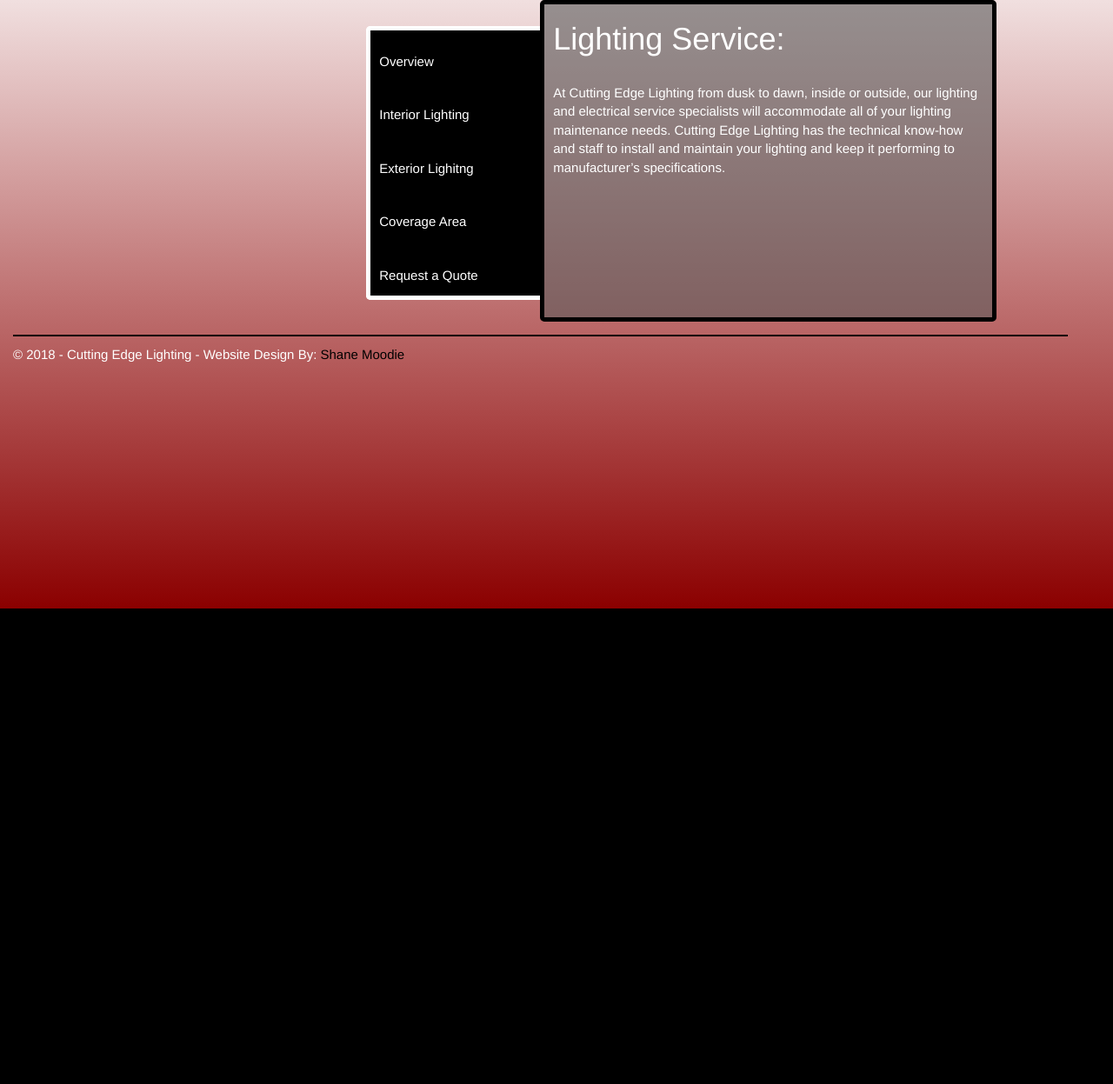
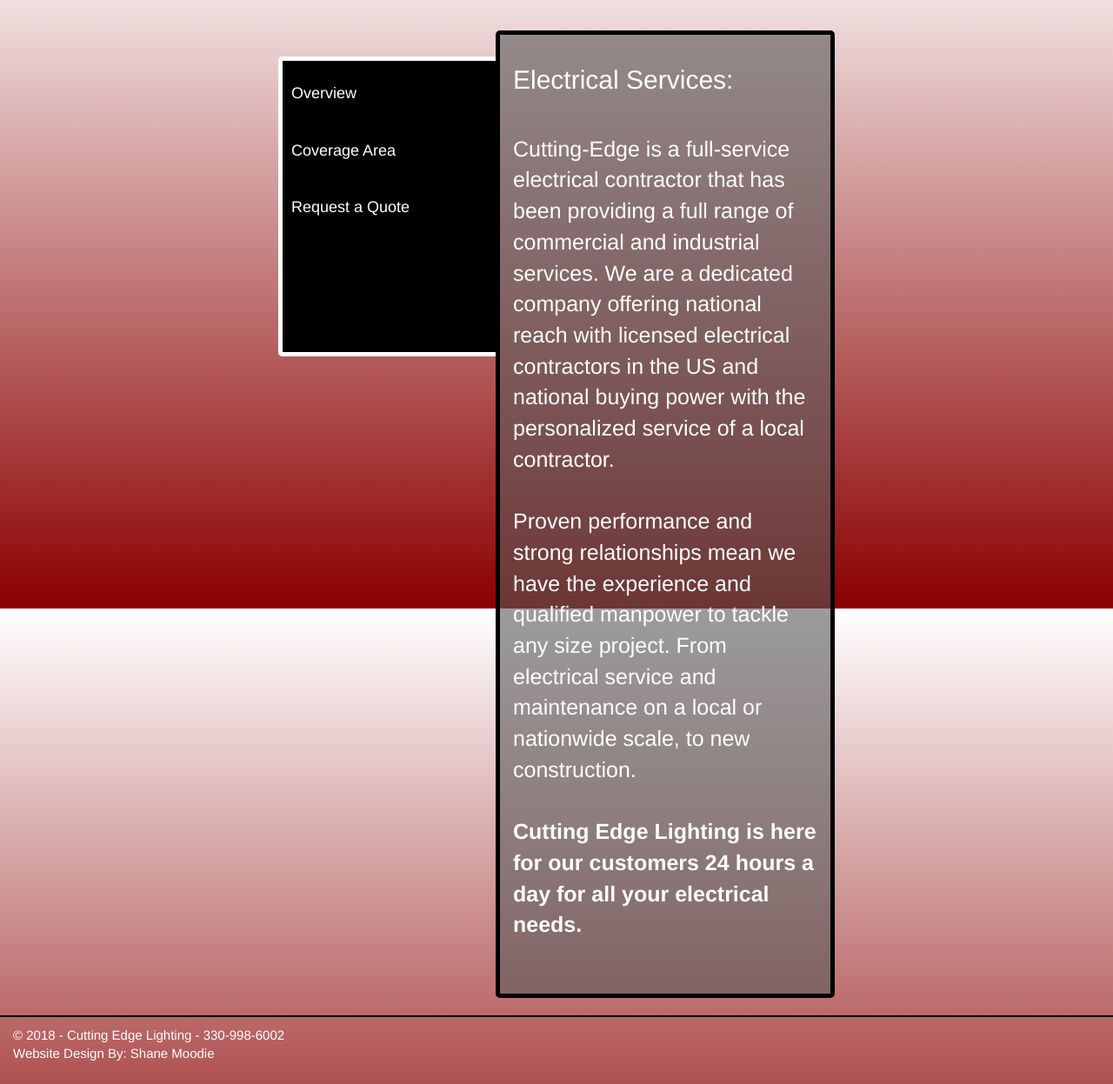
Before and after one commit to ShaneMoodie/CuttingEdgeLighting, an ASP.NET MVC app: page /Electrical/Electrical in a window 1280 px wide. Shown: the part 100-1347 px from the top of the page at 87% size. Before the commit the page ends 800 px from the top, so only its background shows below. Run offline with ASP.NET Core 8 and stand-ins for ASP.NET MVC 5, Linux system fonts and the light colour scheme; the project's own start-up code is not run, and a stand-in starts its controllers and pages; some libraries are stand-ins or nearby versions.

Commit message:
Home page, Services pages, font-size edits

```diff
--- /dev/null
+++ b/CuttingEdgeLighting/Content/Electrical.js
@@ -0,0 +1,22 @@
+var jsOverview = document.getElementById('overview');
+var jsCovArea = document.getElementById('coverageArea');
+var jsQuote = document.getElementById('quote');
+
+function changeTextOverviewElec() {
+    jsCovArea.style.display = 'none';
+    jsQuote.style.display = 'none';
+    jsOverview.style.display = 'block';
+    jsOverview.innerHTML = '<h1>Electrical Services:</h1><br /><p>Cutting-Edge is a full-service electrical contractor that has been providing a full range of commercial and industrial services. We are a dedicated company offering national reach with licensed electrical contractors in the US and national buying power with the personalized service of a local contractor.<br /><br />Proven performance and strong relationships mean we have the experience and qualified manpower to tackle any size project. From electrical service and maintenance on a local or nationwide scale, to new construction. <br /><br /><b>Cutting Edge Lighting is here for our customers 24 hours a day for all your electrical needs.</b><br /><br /></p>';
+}
+
+function changeTextCoverage() {
+    jsQuote.style.display = 'none';
+    jsOverview.style.display = 'none';
+    jsCovArea.style.display = 'block';
+}
+
+function changeTextQuote() {
+    jsCovArea.style.display = 'none';
+    jsOverview.style.display = 'none';
+    jsQuote.style.display = 'block';
+}
--- a/CuttingEdgeLighting/Content/Site.css
+++ b/CuttingEdgeLighting/Content/Site.css
@@ -54,6 +54,7 @@
     padding: 20px;
     float: left;
     list-style-type: none;
+    font-size: 17px;
 }
 
 .navbar > ul > li {
@@ -116,137 +117,93 @@
     margin-top: 30px;
 }
 
-@media (max-width: 1650px) {
+@media (max-width: 1850px) {
     nav ul {display: none;}
     nav select {display: inline-block;}
 }
 
 /*Shared Body CSS*/
+h1 {
+    font-size: 30px;
+}
 
 .body-content {
     width: 100%;
     margin: auto;
     color: white;
+    padding: 15px 0;
 }
 
 .foot {
-    width: 97%;
+    width: 100%;
+    max-height: 64px;
     border-top: 2px solid #000000;
     bottom: 0;
-    padding-bottom: 10px;
-    padding-top: 10px;
+    padding: 10px 15px;
 }
 
 #hyperlink {
     color: darkred;
 }
 
-/*Home Page CSS*/
-.fat-footer {
+#hyperlink2 {
+    color: white;
+}
+/*Home page CSS*/
+.columns {
+    width: 100%;
+    height: 700px;
+    padding: 0 15px;
     margin-bottom: 50px;
-}
-.columns {
-    position: relative;
-    height: 0;
-    margin: auto;
-    padding: 10px;
-    padding-top: 50px;
+    font-size: 25px;
 }
 
-.col-up-left {
-    padding: 0 10px;
-    margin-bottom: 20px;
+.col-left-home {
+    margin: auto;
+    background: rgba(90, 90, 90, 0.6);
+    border: 5px solid black;
     text-align: center;
-    border-style: solid;
-    border-width: 5px;
+    height: 700px;
+    width: 49%;
     float: left;
-    width: 49%;
-    height: 400px;
-    background-image: url('Pictures/TextBackground.jpg');
-    color: black;
+    padding: 15px;
 }
 
-.col-low-right {
-    padding: 0 10px;
+.col-right-home {
+    margin: auto;
+    background: rgba(90, 90, 90, 0.6);
+    border: 5px solid black;
     text-align: center;
-    border-style: solid;
-    border-width: 5px;
+    height: 700px;
+    width: 49%;
     float: right;
-    width: 49%;
-    height: 400px;
-    background-image: url('Pictures/TextBackground.jpg');
-    color: black;
+    padding: 15px;
 }
 
-.manSlide2 img {
-    margin-left: auto;
-    margin-right: auto;
+.manSlide {
+    display: none;
+}
+
+.manSlide img {
+    margin: 0 auto;
     display: block;
     padding-bottom: 10px;
 }
 
-
-@media (max-width: 1000px) {
-
-}
-
-/*Slideshow*/
-.manSlide1 {
-    display: none;
-}
-
-.manSlide2 {
-    display: none;
-}
-
-.col-up-right {
-    margin-bottom: 20px;
-    width: 49%;
-    float: right;
-}
-
-.col-low-left {
-    width: 49%;
-    float: left;
-}
-
-/* Fading animation */
-.fade {
-    -webkit-animation-name: fade;
-    -webkit-animation-duration: 1.5s;
-    animation-name: fade;
-    animation-duration: 1.5s;
-}
-
-@-webkit-keyframes fade {
-    from {
-        opacity: .4
-    }
-
-    to {
-        opacity: 1
-    }
-}
-
-@keyframes fade {
-    from {
-        opacity: .4
-    }
-
-    to {
-        opacity: 1
-    }
+.buttons {
+    padding-bottom: 10px;
+    padding-top: 10px;
 }
 
 /*Service Pages CSS*/
 .services {
     display: grid;
-    width: 35%;
-    margin: 0 auto;
-    margin-bottom: 10px;
+    width: 50%;
+    margin: 20px auto;
 }
 
 .side-bar {
+    font-size: 18px;
     grid-column: 1;
     grid-row: 1;
     background: black;
@@ -255,8 +212,8 @@
     border-top: 5px solid white;
     border-top-left-radius: 5px;
     border-bottom-left-radius: 5px;
-    width: 200px;
-    height: 315px;
+    width: 250px;
+    height: 345px;
     margin: 30px 0;
 }
 
@@ -308,16 +265,15 @@
 }
 
 .services-content {
+    font-size: 25px;
     grid-column: 2;
     grid-row: 1;
     background: rgba(90, 90, 90, 0.6);
     border: 5px solid black;
     border-radius: 5px;
-    padding-left: 10px;
-    width: 525px;
-    margin-bottom: 5px;
-    padding-bottom: 10px;
-    padding-right: 10px;
+    width: 100%;
+    min-height: 840px;
+    padding: 15px;
 }
 
 .serviceForm {
@@ -326,7 +282,13 @@
     display: grid;
     grid-column-gap: 20px;
     width: 30%;
-    margin: 20px 0;
+}
+
+.servicesPic {
+    display: block;
+    width: auto;
+    margin: 0 auto;
+    border: 5px solid black;
 }
 
 /*Lighting/Electrical/Energy/Service Request Menus*/
--- a/CuttingEdgeLighting/Controllers/HomeController.cs
+++ b/CuttingEdgeLighting/Controllers/HomeController.cs
@@ -8,7 +8,7 @@
 {
     public class HomeController : Controller
     {
-        public ActionResult Index()
+        public ActionResult Home()
         {
             return View();
         }
--- a/CuttingEdgeLighting/Views/Electrical/Electrical.cshtml
+++ b/CuttingEdgeLighting/Views/Electrical/Electrical.cshtml
@@ -2,17 +2,15 @@
     <div class="services">
         <div class="side-bar">
             <ul class="side-bar-list">
-                <li><a class="side-bar-item" href="#" onclick="changeTextOverview(); return false;">Overview</a></li>
-                <li><a class="side-bar-item" href="#" onclick="changeTextInterior(); return false;">Interior Lighting</a></li>
-                <li><a class="side-bar-item" href="#" onclick="changeTextExterior(); return false;">Exterior Lighitng</a></li>
+                <li><a class="side-bar-item" href="#" onclick="changeTextOverviewElec(); return false;">Overview</a></li>
                 <li><a class="side-bar-item" href="#" onclick="changeTextCoverage(); return false;">Coverage Area</a></li>
                 <li><a class="side-bar-item" href="#" onclick="changeTextQuote(); return false;">Request a Quote</a></li>
             </ul>
         </div>
         <div class="services-content">
             <div id="overview">
-                <h1>Lighting Service:</h1><br />
-                <p>At Cutting Edge Lighting from dusk to dawn, inside or outside, our lighting and electrical service specialists will accommodate all of your lighting maintenance needs. Cutting Edge Lighting has the technical know-how and staff to install and maintain your lighting and keep it performing to manufacturer’s specifications.</p>
+                <h1>Electrical Services:</h1><br />
+                <p>Cutting-Edge is a full-service electrical contractor that has been providing a full range of commercial and industrial services. We are a dedicated company offering national reach with licensed electrical contractors in the US and national buying power with the personalized service of a local contractor.<br /><br />Proven performance and strong relationships mean we have the experience and qualified manpower to tackle any size project. From electrical service and maintenance on a local or nationwide scale, to new construction. <br /><br /><b>Cutting Edge Lighting is here for our customers 24 hours a day for all your electrical needs.</b><br /><br /></p>
             </div>
             <div id="coverageArea" style="display: none;">
                 <h1>Coverage Area:</h1>
@@ -73,5 +71,5 @@
             </div>
         </div>
     </div>
-    <script src="~/Content/LightingPageText.js"></script>
+    <script src="~/Content/Electrical.js"></script>
 </body>
--- a/CuttingEdgeLighting/Views/Lighting/Lighting.cshtml
+++ b/CuttingEdgeLighting/Views/Lighting/Lighting.cshtml
@@ -13,7 +13,8 @@
         <div class="services-content">
             <div id="overview">
                 <h1>Lighting Services:</h1><br />
-                <p>At Cutting Edge Lighting from dusk to dawn, inside or outside, our lighting and electrical service specialists will accommodate all of your lighting maintenance needs. Cutting Edge Lighting has the technical know-how and staff to install and maintain your lighting and keep it performing to manufacturer’s specifications.</p>
+                <p>At Cutting Edge Lighting from dusk to dawn, inside or outside, our lighting and electrical service specialists will accommodate all of your lighting maintenance needs. Cutting Edge Lighting has the technical know-how and staff to install and maintain your lighting and keep it performing to manufacturer’s specifications.<br /><br /></p>
+                <img src="~/Content/Pictures/greenBulb.jpeg" class="servicesPic"/>
             </div>
             <div id="coverageArea" style="display: none;">
                 <h1>Coverage Area:</h1>
--- a/CuttingEdgeLighting/Views/ServiceRequest/ServiceRequest.cshtml
+++ b/CuttingEdgeLighting/Views/ServiceRequest/ServiceRequest.cshtml
@@ -1,5 +1,3 @@
-
-
 <body>
     <div class="servicesReq">
             <form class="serviceReqForm" action="mailto:carl@cuttingedgelighting.com" method="post" enctype="text/plain">
--- a/CuttingEdgeLighting/Views/Shared/_Layout.cshtml
+++ b/CuttingEdgeLighting/Views/Shared/_Layout.cshtml
@@ -11,13 +11,13 @@
 <body>
     <nav class="navbar">
         <div class="logo">
-            <a href="/Home/Index">
+            <a href="/Home/Home">
                 <img src="~/Content/Pictures/CuttingEdgeWhite.png" style=" width: 275px; height: 75px;" />
             </a>
         </div>
         <ul>
             <li>
-                <a href="#" class="nav-item">Electrical</a>
+                <a href="/Electrical/Electrical" class="nav-item">Electrical</a>
                 <div class="nav-content">
                     <div class="nav-sub">
                     </div>
@@ -60,7 +60,7 @@
         <select>
             <option value="">Menu</option>
             <option value="/Home/Index">Home</option>
-            <option value="">Electrical</option>
+            <option value="/Electrical/Electrical">Electrical</option>
             <option value="/Lighting/Lighting">Lighting</option>
             <option value="/Energy/Energy">Energy</option>
             <option value="/ProjectManagement/ProjectManagement">Project Management</option>
@@ -76,7 +76,7 @@
         @RenderBody()
         <footer class="foot">
             <div>
-                <span>&copy; @DateTime.Now.Year - Cutting Edge Lighting - Website Design By: <a href="https://shanemoodie.github.io/" style="color: black;">Shane Moodie</a></span>
+                <span>&copy; @DateTime.Now.Year - Cutting Edge Lighting - <a class="mobilesOnly" href="tel:3309986002" id="hyperlink2">330-998-6002</a><br />Website Design By: <a href="https://shanemoodie.github.io/" target="_blank" id="hyperlink2">Shane Moodie</a></span>
             </div>
         </footer>
     </div>
```
Also changed, not shown: CuttingEdgeLighting/Content/SlideshowJavaScript.js (+1 -52 lines), CuttingEdgeLighting/Views/Home/Home.cshtml (added, +36 -0 lines), CuttingEdgeLighting/Views/Home/Index.cshtml (+4 -32 lines), CuttingEdgeLighting/Content/Pictures/TextBackground.jpg (deleted), CuttingEdgeLighting/CuttingEdgeLighting.csproj.
